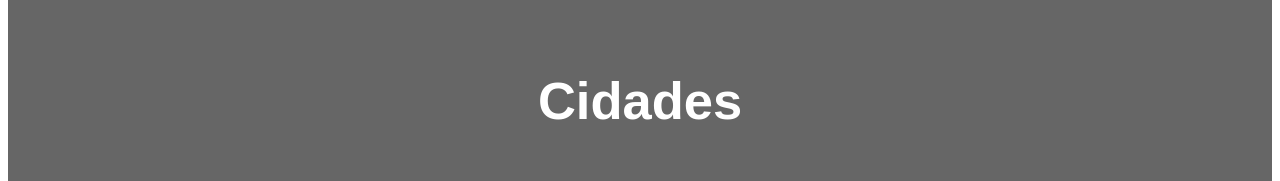
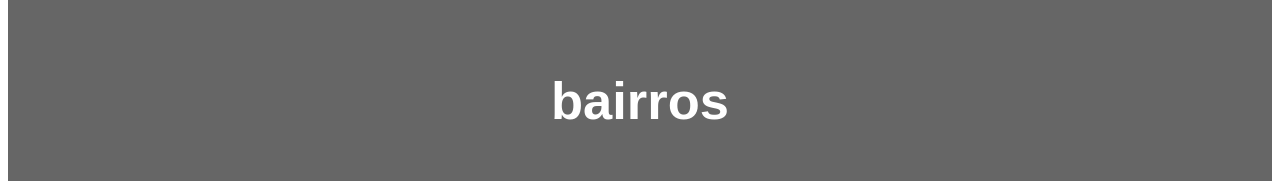
Before and after one commit to rodrigorez/designDigital22024, a plain HTML site: page index.html in a window 1280 px wide. Shown: the part 139-320 px from the top of the page. Drawn offline with Linux system fonts and the light colour scheme.

Commit message:
Update index.html
alteração de titulo

```diff
--- a/index.html
+++ b/index.html
@@ -76,7 +76,7 @@ footer {
 <p>Resize the browser window to see the responsive effect (you will learn more about this in our next chapter - HTML Responsive.)</p>
 
 <header>
-  <h2>Cidades</h2>
+  <h2>bairros</h2>
 </header>
 
 <section>
```
